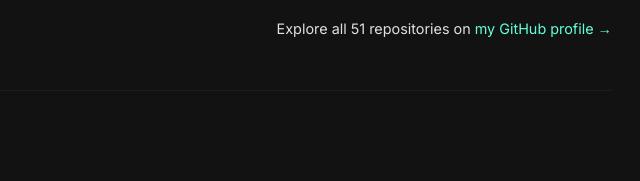
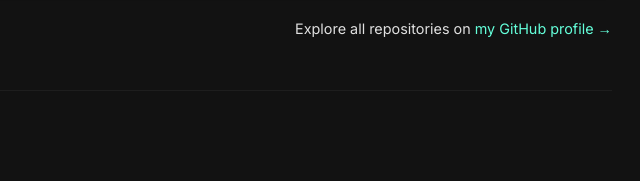
Before and after one commit to zehrademir-arch/zehrademir-arch.github.io, a plain HTML site: page index.html in a window 1280 px wide. Shown: the part 3274-3455 px from the top of the page, 458-1098 px from the left. Drawn offline with Linux system fonts and the light colour scheme.

Commit message:
Update index.html

```diff
--- a/index.html
+++ b/index.html
@@ -121,7 +121,7 @@
                     <span class="language">PHP</span><span class="language">WordPress</span>
                 </div>
             </div>
-            <p class="archive-link">Explore all 51 repositories on <a href="https://github.com/zehrademir-arch" target="_blank">my GitHub profile &rarr;</a></p>
+            <p class="archive-link">Explore all repositories on <a href="https://github.com/zehrademir-arch" target="_blank">my GitHub profile &rarr;</a></p>
         </section>
 
         <hr>
```
